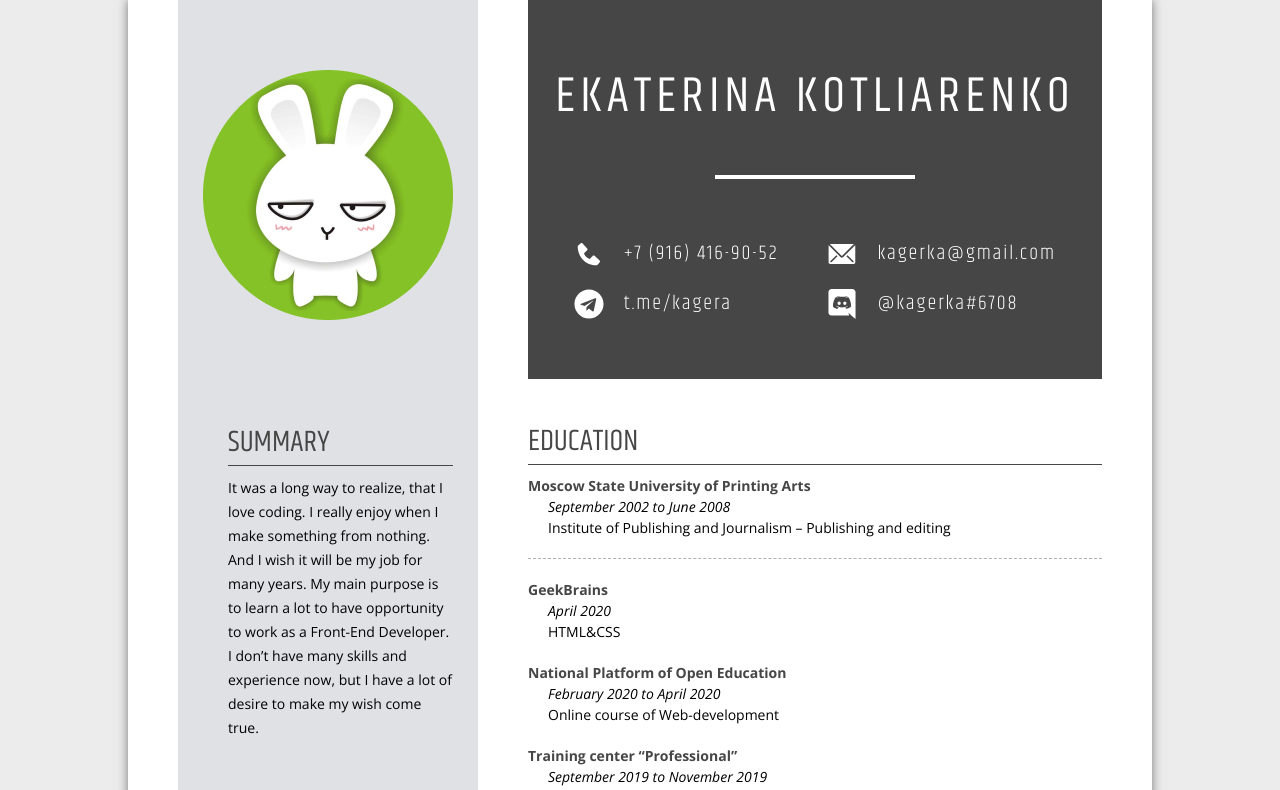
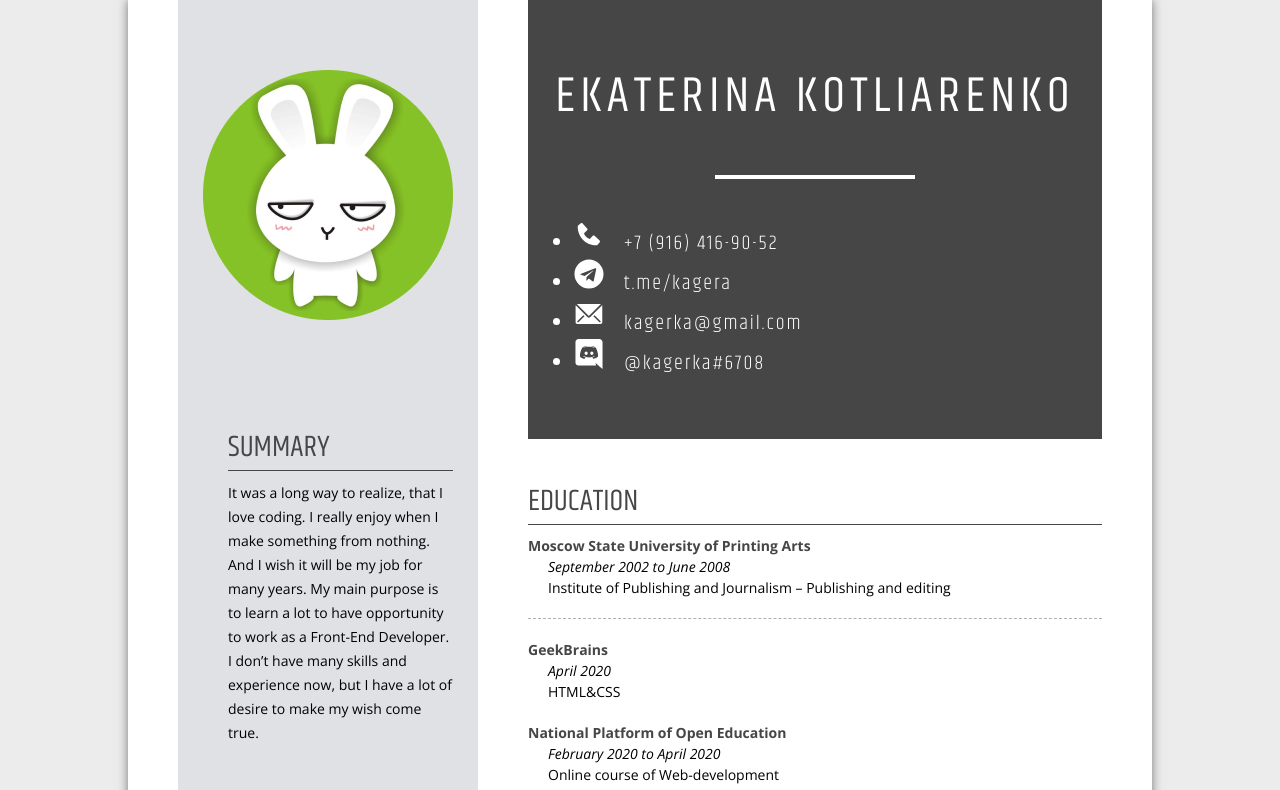
Before and after one commit to kagerka/rsschool-cv-JSFE2021Q1, a plain HTML site: page index.html in a window 1280 px wide. Shown: the top 790 px of the page. Drawn offline with nearby package versions, Linux system fonts and the light colour scheme; a script that the page names is missing.

Commit message:
fix: change code for cross-check task

```diff
--- a/index.html
+++ b/index.html
@@ -15,14 +15,16 @@
       <section class="contacts">
         <h1>Ekaterina Kotliarenko</h1>
         <div class="contact-data">
-          <div class="phone-number"><img src="img/icon-phone.svg" alt="phone-number"><a href="tel:+79164169052">+7
-              (916) 416-90-52</a></div>
-          <div class="email-address"><img src="img/icon-mail.svg" alt="email address"><a
-              href="mailto:kagerka@gmail.com">kagerka@gmail.com</a></div>
-          <div class="telegram-link"><img src="img/icon-telegram.svg" alt="telegram link"><a
-              href="https://t.me/kagera">t.me/kagera</a></div>
-          <div class="discord-name"><img src="img/icon-discord.svg" alt="discord name"><a
-              href="https://discord.com/channels/@kagerka#6708">@kagerka#6708</a></div>
+          <ul>
+            <li class="phone-number"><a href="tel:+79164169052"><img src="img/icon-phone.svg" alt="phone-number">+7
+                (916) 416-90-52</a></li>
+            <li class="telegram-link"><a href="https://t.me/kagera"><img src="img/icon-telegram.svg"
+                  alt="telegram link">t.me/kagera</a></li>
+            <li class="email-address"><a href="mailto:kagerka@gmail.com"><img src="img/icon-mail.svg"
+                  alt="email address">kagerka@gmail.com</a></li>
+            <li class="discord-name"><a href="https://discord.com/channels/@kagerka#6708"><img
+                  src="img/icon-discord.svg" alt="discord name">@kagerka#6708</a></li>
+          </ul>
         </div>
       </section>
       <section class="education">
@@ -100,7 +102,9 @@
       </section>
     </div>
     <div class="left">
-      <img class="avatar" src="img/avatar-color.png" alt="My avatar">
+      <figure>
+        <img class="avatar" src="img/avatar-color.png" alt="My avatar">
+      </figure>
       <section class="summary">
         <h2>Summary</h2>
         <p>It was a long way to realize, that I love coding. I really enjoy when I make something from nothing. And I
@@ -153,6 +157,11 @@
       </section>
     </div>
   </main>
+  <footer>
+    <a href="https://github.com/kagerka"><img src="/img/icon-github.svg" alt="" class="github-icon"> My GitHub page</a>
+    <div class="year"><time datetime="2021-02-28">2021</time></div>
+    <a href="https://rs.school/js/"><img src="/img/rs-school-js.svg" alt=""></a>
+  </footer>
 </body>
 
 </html>
```
